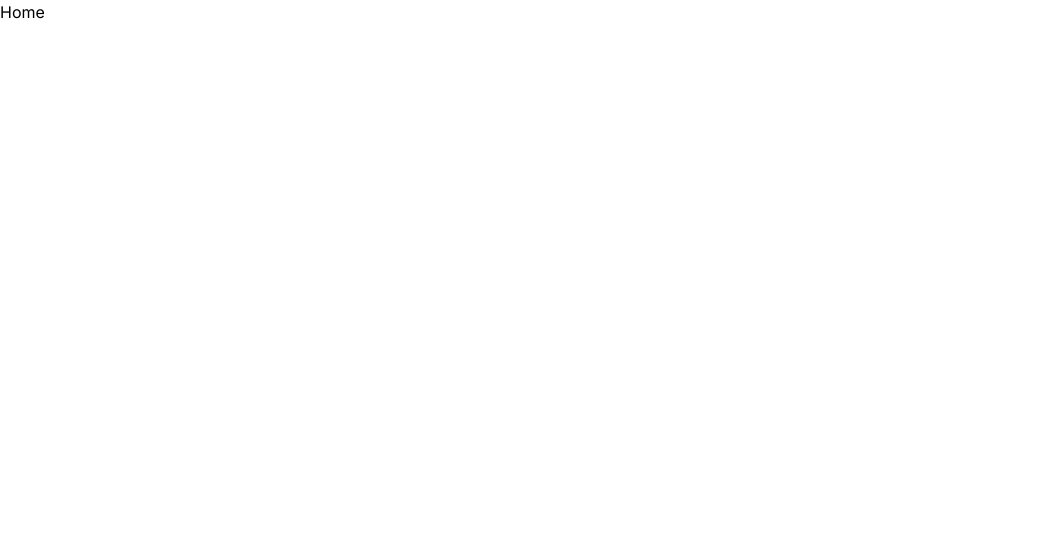
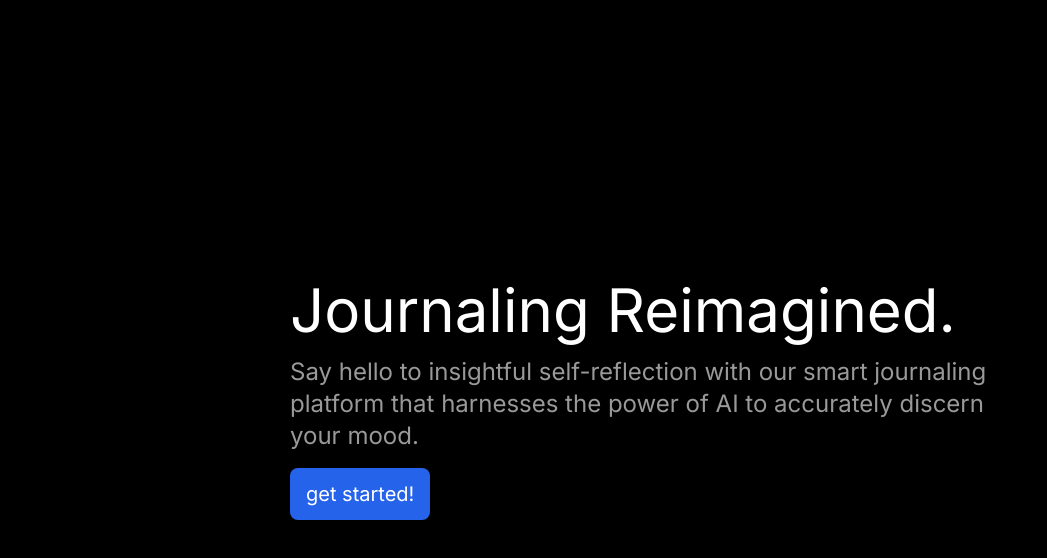
Before and after one commit to stylescode/mood-ai-journal, a Next.js app: page / in a window 1280 px wide. Shown: the top 558 px of the page, without its empty margins (0-1047 px from the left). Built offline with nearby package versions, Linux system fonts and the light colour scheme; no server answers.

Commit message:
set up home page + btn navigation

```diff
--- a/app/page.tsx
+++ b/app/page.tsx
@@ -1,9 +1,26 @@
-import Image from 'next/image'
+import Link from 'next/link';
+import { auth } from '@clerk/nextjs/server';
 
-export default function Home() {
+
+export default async function Home() {
+  const { userId } = await auth()
+  console.log('userId:', userId)
+
+  let href = userId ? '/journal' : '/new-user';
+
   return (
-   <div>
-    Home
+   <div className="w-screen h-screen bg-black flex justify-center items-center text-white">
+    <div className="w-full max-w-[700px] mx-auto">
+      <h1 className="text-6xl mb-4">Journaling Reimagined.</h1>
+      <p className="text-2xl text-white/60 mb-4">Say hello to insightful self-reflection with our smart journaling platform that harnesses the power of AI to accurately discern your mood.</p>
+      <div>
+        <Link href={href}>
+          <button className="bg-blue-600 px-4 py-3 rounded-lg text-xl">
+            get started!
+          </button>
+        </Link>
+      </div>
+    </div>
    </div>
   )
 }
```
